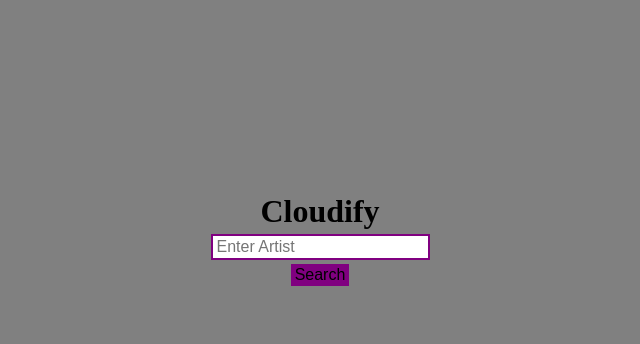
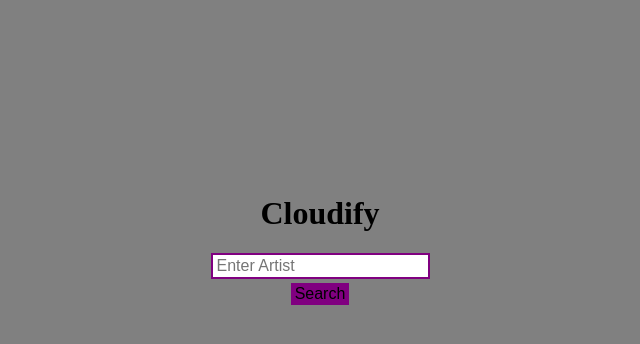
Before and after one commit to dcrousso/CSCI-310, a PHP site: page / in a window 1280 px wide. Shown: the part 159-503 px from the top of the page, without its empty margins (320-960 px from the left). Run offline with PHP 8.4, Linux system fonts and the light colour scheme.

Commit message:
Remove restriction of margin on <h1>

```diff
--- a/common.css
+++ b/common.css
@@ -16,8 +16,8 @@ body {
 	background-color: gray;
 }
 
-h1 {
-	margin: 0;
+h1,
+h2 {
 	text-align: center;
 }
 
@@ -41,7 +41,6 @@ button {
 	background-color: purple;
 	border: none;
 	outline: none;
-	-webkit-appearance: none;
 }
 
 input {
@@ -50,7 +49,6 @@ input {
 	background-color: white;
 	border: 2px solid purple;
 	outline: none;
-	-webkit-appearance: none;
 }
 
 img {
--- a/lyrics.php
+++ b/lyrics.php
@@ -11,7 +11,7 @@ $lyrics = preg_replace("/\b(" . $_GET["w"] . ")\b/i", "<mark>$1</mark>", $lyrics
 <html>
 	<head>
 		<link rel="stylesheet" href="common.css">
-		<title><?php echo $_GET["s"]; ?></title>
+		<title>by <?php echo $_GET["s"]; ?></title>
 	</head>
 	<body>
 		<main>
```
